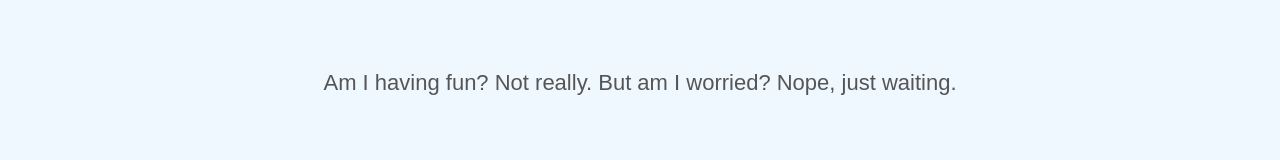
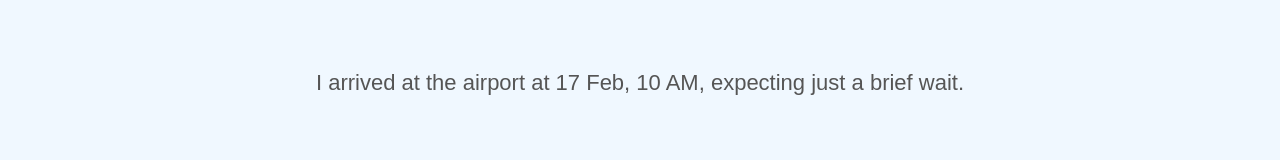
Before and after one commit to kapoorsahil/airport-game, a plain HTML site: page index.html in a window 1280 px wide. Both pictures are taken after a click on the button "Show me what's up". Shown: the part 343-503 px from the top of the page. Drawn offline with Linux system fonts and the light colour scheme.

Commit message:
Updated exit messages

```diff
--- a/index.html
+++ b/index.html
@@ -74,25 +74,15 @@
   <button id="actionBtn">Show me what's up</button>
 
   <script>
-    // Calculate the hours stuck since 17 Feb 2025, 10 AM local time (adjusted to UTC 06:00:00Z)
-    function calculateHoursStuck() {
-      const arrivalTime = new Date("2025-02-17T06:00:00Z");
-      const now = new Date();
-      const hoursStuck = Math.floor((now - arrivalTime) / (1000 * 60 * 60));
-      return hoursStuck;
-    }
 
     // Array of messages to display
     const messages = [
-      "Am I having fun? Not really. But am I worried? Nope, just waiting.",
-      "Immigration guys are super chill. They said, 'You can do anything!' (except leave, of course).",
-      "My PRO? Running around like he's in an action movie—airport, Meydan Freezone, immigration... repeat.",
-      "Weather’s nice. Light jacket weather. At least I’m not sweating.",
-      "This is starting to feel like that movie *The Terminal*. Just waiting for Tom Hanks to show up.",
-      `Been here since 17th Feb 2025, 10 AM. That means I’ve been stuck for ${calculateHoursStuck()} hours (not that I’m counting... okay, maybe a little).`,
-      "If this goes on, I might need a haircut tomorrow."
+    "I arrived at the airport at 17 Feb, 10 AM, expecting just a brief wait.",
+      "The immigration folks were super friendly – they even joked that I could do anything!",
+      "Meanwhile, my PRO was running around between offices like a madman.",
+      "I ended up waiting for 34 hours amidst all the chaos and endless paperwork.",
+      "Finally, I got the permit and was allowed to exit. I'm out now, was a bit exhausted but with a wild story to tell!"
     ];
-
     let currentMessage = 0;
     const messageText = document.getElementById("messageText");
     const actionBtn = document.getElementById("actionBtn");
@@ -109,7 +99,7 @@
         }
       } else {
         // Final message display
-        messageText.innerHTML = "<h1>Yes, I am still at the airport.</h1><p>If this goes on, I might need a haircut tomorrow.</p>";
+        messageText.innerHTML = "<h1>I'm out now!</h1><p>The crazy 34-hour ordeal is over. Thanks for your concern!</p>";
         actionBtn.style.display = "none"; // Hide button when done
       }
     });
```
